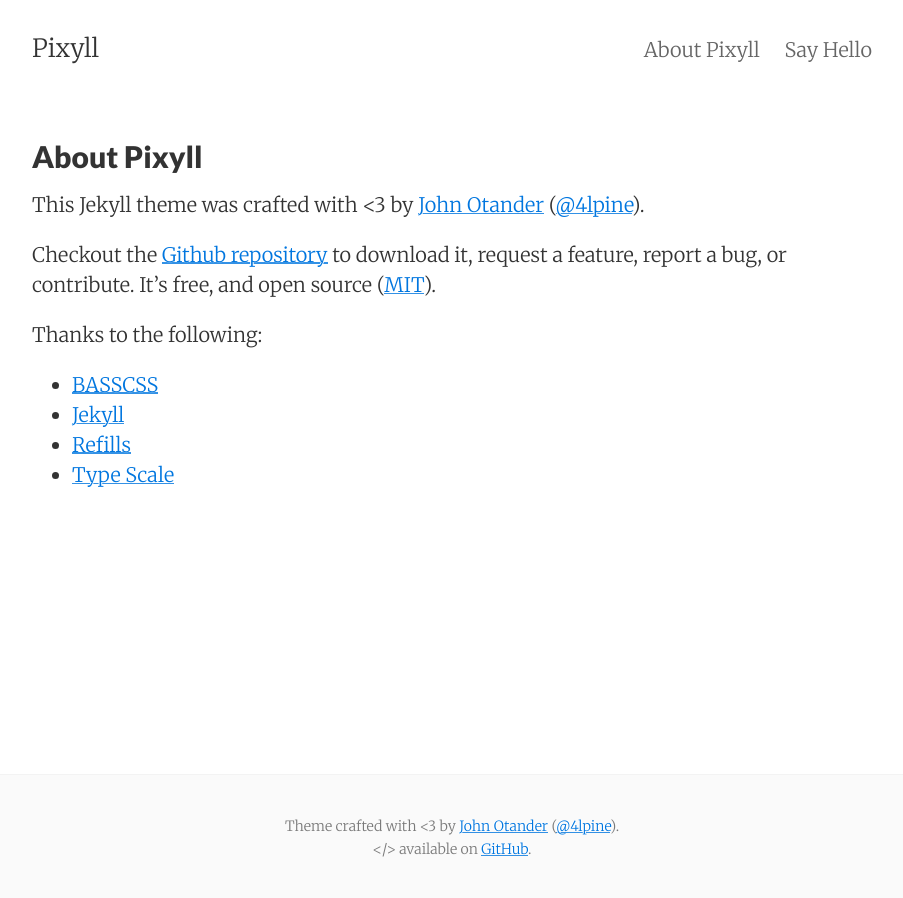
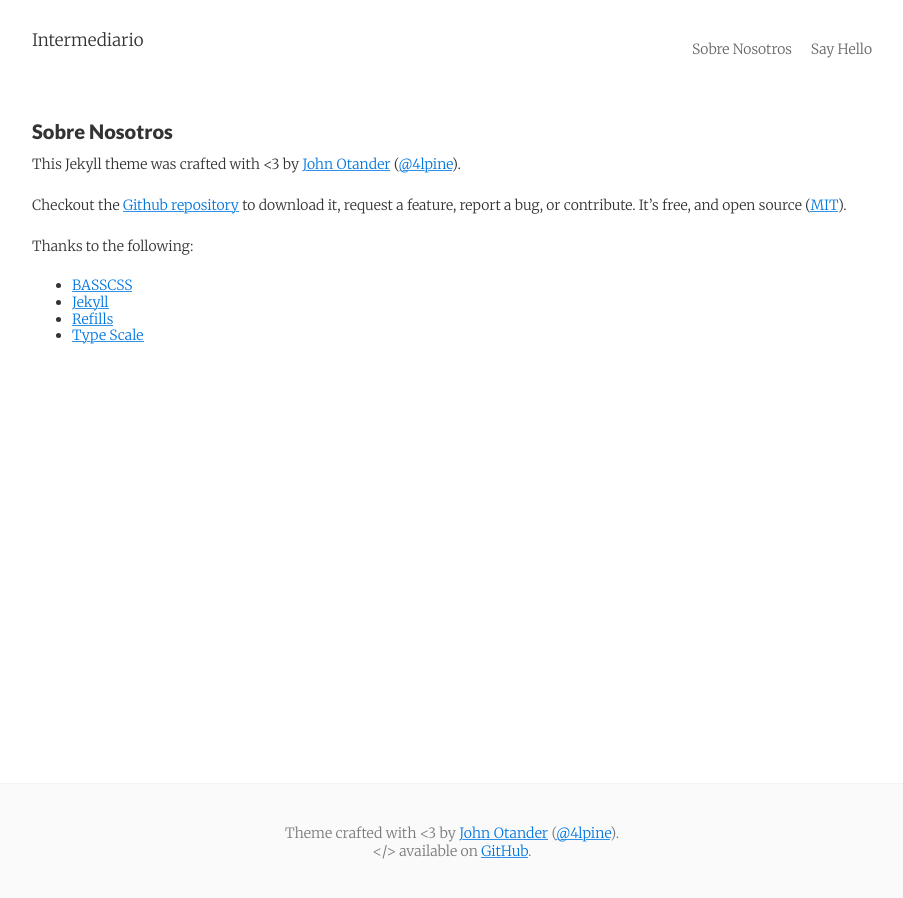
Before and after one commit to bradelev/intermediario, a Jekyll site: the page built from about.md, in a window 1280 px wide. Shown: the whole page, without its empty margins (188-1091 px from the left). Built offline with Jekyll 4.4.1, drawn with Linux system fonts in a browser that asks for light colours.

Commit message:
some config files

```diff
--- a/_config.yml
+++ b/_config.yml
@@ -1,11 +1,11 @@
 # Site settings
-title:       Pixyll
+title:       Intermediario
 email:       your_email@example.com
-author:      John Otander
+author:      Braulio De Leon
 description: "A simple, beautiful theme for Jekyll that emphasizes content rather than aesthetic fluff."
-baseurl:     ""
-url:         "http://pixyll.com"
-date_format: "%b %-d, %Y"
+baseurl:     "/intermediario"
+url:         "http://localhost:4000"
+date_format: "%-d %b, %Y"
 
 # Google services
 google_verification:
@@ -94,7 +94,6 @@
     hackernews:   'Share on Hacker News'
   post:
     updated:        'Updated'
-    minute_read:    'minute read'
     related_posts:  'Related Posts'
   index:
     coming_soon: 'Coming soon...'
@@ -115,7 +114,7 @@
 redcarpet:
   extensions: ['smart', 'tables', 'with_toc_data']
 permalink:    pretty
-paginate:     4
+paginate:     10
 sass:
   style: compressed
 gems:
--- a/_sass/_variables.scss
+++ b/_sass/_variables.scss
@@ -2,19 +2,19 @@
 $base-font-size: 14px !default;
 $bold-font-weight: bold !default;
 $font-family: 'Merriweather', 'PT Serif', Georgia, 'Times New Roman', serif !default;
-$line-height: 1.5 !default;
+$line-height: 1.2 !default;
 $heading-font-family: 'Lato', 'Helvetica Neue', Helvetica, sans-serif !default;
 $heading-font-weight: 900 !default;
 $heading-line-height: 1.25 !default;
 $monospace-font-family: 'Source Code Pro', Consolas, monospace !default;
-$h1: 2.998rem !default;
-$h2: 1.5rem !default;
-$h3: 1.25rem !default;
-$h4: 1rem !default;
-$h5: .875rem !default;
-$h6: .75rem !default;
-$h00: 4rem !default;
-$h0: 3rem !default;
+$h1: 1.4rem !default;
+$h2: 1rem !default;
+$h3: .85rem !default;
+$h4: .7rem !default;
+$h5: .5rem !default;
+$h6: .3rem !default;
+$h00: 3rem !default;
+$h0: 2.5rem !default;
 $h00-responsive: 8vw !default;
 $h0-responsive: 6vw !default;
 $h1-responsive: 4vw !default;
--- a/about.md
+++ b/about.md
@@ -1,7 +1,7 @@
 ---
 layout: page
-title: About Pixyll
-permalink: /about/
+title: Sobre Nosotros
+permalink: /nosotros/
 tags: about
 ---
 
```
